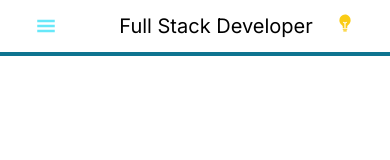
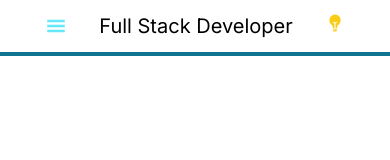
Before and after one commit to viniciusleonel/vinicius-leonel, a Next.js app: page / in a window 390 px wide. Shown: the top 160 px of the page. Built offline with nearby package versions, Linux system fonts and the light colour scheme.

Commit message:
ajustando padding

```diff
--- a/src/app/components/Nav/Nav.tsx
+++ b/src/app/components/Nav/Nav.tsx
@@ -30,7 +30,7 @@ export default function Nav () {
         <nav className="p-3 border-b-4 border-cyan-700 dark:border-b-2 dark:border-cyan-300">
             <div className="flex justify-evenly md:justify-between items-center">
                 <GiHamburgerMenu className="md:hidden text-cyan-300 size-5" />
-                <h2 className="text-xl sm:text-3xl ps-10">Full Stack Developer</h2>
+                <h2 className="text-xl sm:text-3xl sm:ps-10">Full Stack Developer</h2>
                 <div className=" text-lg flex justify-end items-center sm:gap-12 sm:pe-10">
                     <a onClick={listProjBack} className="hidden md:flex cursor-pointer dark:hover:text-cyan-300">Back-end</a>
                     <a onClick={listProjFront} className="hidden md:flex cursor-pointer dark:hover:text-cyan-300">Front-end</a>
```
